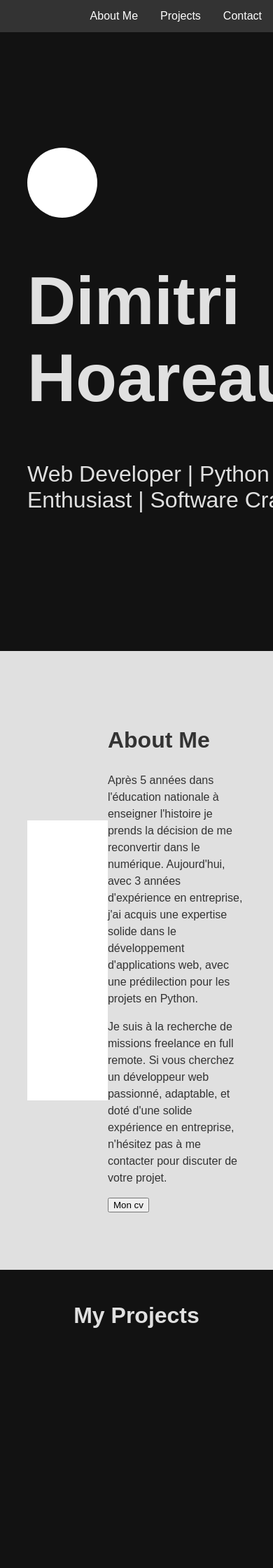
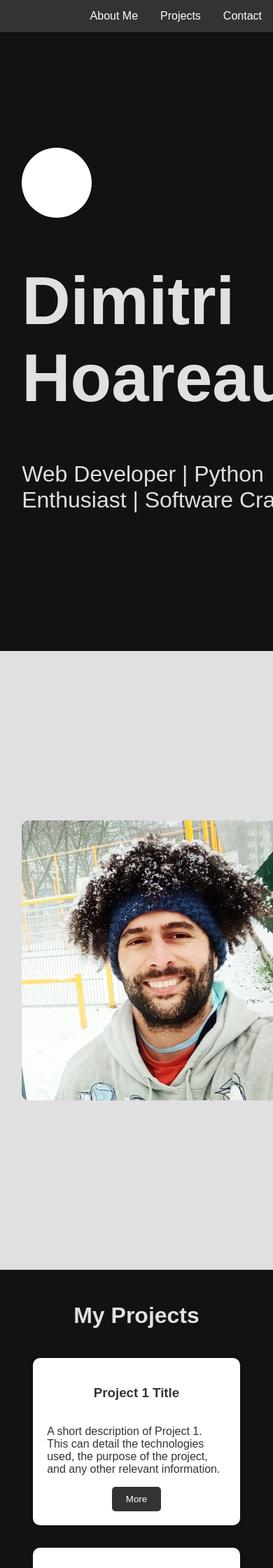
Before and after one commit to dimitri-hoareau/dimitri-portfolio, a Django app: page / in a window 390 px wide; the page is wider, and only the part inside the window is pictured. Shown: the top 2240 px of that part at 70% size. Run offline with Django 4.2, Linux system fonts and the light colour scheme.

Commit message:
add projects and about image

```diff
--- a/portfolio/mainpage/static/css/style.css
+++ b/portfolio/mainpage/static/css/style.css
@@ -55,7 +55,7 @@ body {
 }
 
 .padding-class {
-    padding: 20px 10%;
+    padding: 20px 8%;
 }
 
 .test-logo {
@@ -89,10 +89,10 @@ body {
     width: 600px;
 }
 
-.test-about-image {
+.about-image {
     height: 400px;
-    width: 350px;
-    background: #fff;
+    width: auto;
+    border-radius: 10px;
 }
 
 .heading-class {
@@ -107,3 +107,84 @@ text-align: center;
 .about-text {
     line-height: 1.5em;
 }
+
+.footer-container {
+    display: flex;
+    justify-content: space-around;
+    align-items: center;
+    margin-top: 4em;
+}
+
+.contact-text {
+    margin: 4em 0;
+}
+
+
+.social-media a {
+    font-size: 24px; /* Icon size */
+    color: #151516; /* LinkedIn brand color, you can choose your own */
+    margin: 2em; /* Spacing between icons */
+    text-decoration: none;
+    /* other styles */
+}
+
+p i {
+    margin-right: 1em;
+}
+
+.projects-container {
+    display: flex;
+    flex-wrap: wrap;
+    justify-content: center;
+    height: 90%;
+}
+
+.project {
+    background-color: #fff;
+    color: #333;
+    padding: 20px;
+    border-radius: 10px;
+    box-shadow: 0px 4px 8px rgba(0, 0, 0, 0.1);
+    display: flex;
+    flex-direction: column;
+    justify-content: end;
+    align-items: center;
+    margin: 1em;
+    width: 28%;
+}
+
+.project img {
+    width: 100%;
+    height: auto;
+    border-radius: 10px;
+}
+
+@media screen and (max-width: 768px) {
+    .project {
+        flex-basis: calc(50% - 20px); /* Adjust for 2 projects per row on smaller screens */
+    }
+}
+
+@media screen and (max-width: 480px) {
+    .project {
+        flex-basis: 100%; /* Adjust for 1 project per row on very small screens */
+    }
+}
+
+.more-btn {
+    padding: 10px 20px;
+    background-color: #333;
+    color: #fff;
+    border: none;
+    border-radius: 5px;
+    cursor: pointer;
+    transition: background-color 0.3s ease;
+}
+
+.more-btn:hover {
+    background-color: #555; /* Button hover background color */
+}
+
+.footer-text-class {
+    text-align: center;
+}
--- a/portfolio/mainpage/templates/mainpage/index.html
+++ b/portfolio/mainpage/templates/mainpage/index.html
@@ -8,6 +8,7 @@
     <meta name="viewport" content="width=device-width, initial-scale=1.0">
     <title>Dimitri Hoareau's Portfolio</title>
     <link rel="stylesheet" href="{% static 'css/style.css' %}">
+    <link rel="stylesheet" href="https://cdnjs.cloudflare.com/ajax/libs/font-awesome/5.15.1/css/all.min.css">
 </head>
 <body class="body-class">
     <nav class="navbar">
@@ -30,7 +31,7 @@
         </header>
 
         <section id="about-section" class="about-section padding-class">
-            <div class="test-about-image"></div>
+            <img class="about-image" src="{% static 'images/dimitri.jpeg' %}" alt="About Me Image">
             <div class="about-class-content">
                 <h2 class="about-heading-class">About Me</h2>
                 <p class="about-text">Après 5 années dans l'éducation nationale à enseigner l'histoire  je prends la décision de me reconvertir dans le numérique. Aujourd'hui, avec 3 années d'expérience en entreprise, j'ai acquis une expertise solide dans le développement d'applications web, avec une prédilection pour les projets en Python.</p>
@@ -42,13 +43,72 @@
 
         <section id="projects-section" class="projects-section padding-class">
             <h2 class="heading-class">My Projects</h2>
-            <!-- Project entries -->
+            <div class="projects-container">
+                <!-- Project 1 -->
+                <div class="project">
+                    <h3>Project 1 Title</h3>
+                    <p>A short description of Project 1. This can detail the technologies used, the purpose of the project, and any other relevant information.</p>
+                    <button class="more-btn">More</button>
+                </div>
+                <!-- Project 2 -->
+                <div class="project">
+                    <h3>Project 2 Title</h3>
+                    <p>Description of Project 2...</p>
+                    <button class="more-btn">More</button>
+                </div>
+                <!-- Project 3 -->
+                <div class="project">
+                    <h3>Project 3 Title</h3>
+                    <p>Description of Project 3...</p>
+                    <button class="more-btn">More</button>
+                </div>
+                <!-- Project 4 -->
+                <div class="project">
+                    <h3>Project 4 Title</h3>
+                    <p>Description of Project 4...</p>
+                    <button class="more-btn">More</button>
+                </div>
+                <!-- Project 5 -->
+                <div class="project">
+                    <h3>Project 5 Title</h3>
+                    <p>Description of Project 5...</p>
+                    <button class="more-btn">More</button>
+                </div>
+            </div>
         </section>
+
 
         <section id="contact-section" class="contact-section padding-class">
             <h2 class="heading-class">Contact Me</h2>
-            <p class="text-class">Email: dimitrihoareau2@gmail.com</p>
+            <div class="footer-container">
+                <div>
+                    <p class="text-class contact-text">
+                        <i class="fas fa-envelope"></i> dimitrihoareau2@gmail.com
+                    </p>
+                    <!-- Phone Icon -->
+                    <p class="text-class contact-text">
+                        <i class="fas fa-phone"></i> 0786815493
+                    </p>
+                    <!-- Address Icon -->
+                    <p class="text-class contact-text">
+                        <i class="fas fa-map-marker-alt"></i> 97434 - Saint gilles les Bains
+                    </p>
+                    <div class="social-media">
+                        <!-- Add GitHub Link -->
+                        <a href="https://github.com/dimitri-hoareau" target="_blank">
+                            <i class="fab fa-github"></i>
+                        </a>
+                        <!-- Add LinkedIn Link -->
+                        <a href="https://www.linkedin.com/in/dimitri-hoareau" target="_blank">
+                            <i class="fab fa-linkedin"></i>
+                        </a>
+                    </div>
+
+                </div>
+                <iframe src="https://www.google.com/maps/embed?pb=!1m18!1m12!1m3!1d3414.5146612836706!2d55.224726085667136!3d-21.050495627478213!2m3!1f0!2f0!3f0!3m2!1i1024!2i768!4f13.1!3m3!1m2!1s0x21829202baec36af%3A0x4179392cc8ea209f!2s42%20Chem.%20Summer%20N%C2%B0%201%2C%20St%20Paul%2097434%2C%20La%20R%C3%A9union!5e0!3m2!1sfr!2sfr!4v1702644625517!5m2!1sfr!2sfr" width="600" height="450" style="border:0;" allowfullscreen="" loading="lazy" referrerpolicy="no-referrer-when-downgrade"></iframe>
+            </div>
         </section>
+
 
         <footer class="footer-class">
             <p class="footer-text-class">© 2023 Dimitri's Portfolio</p>
```
Also changed, not shown: portfolio/mainpage/static/images/dimitri.jpeg (added).
